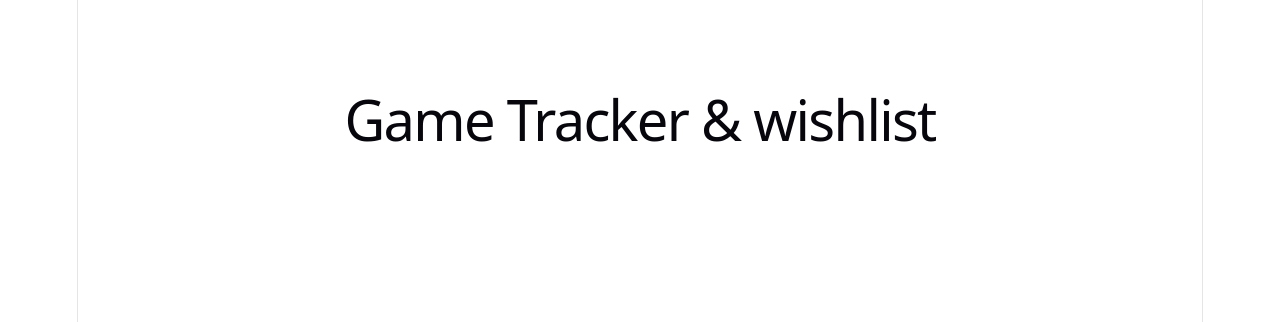
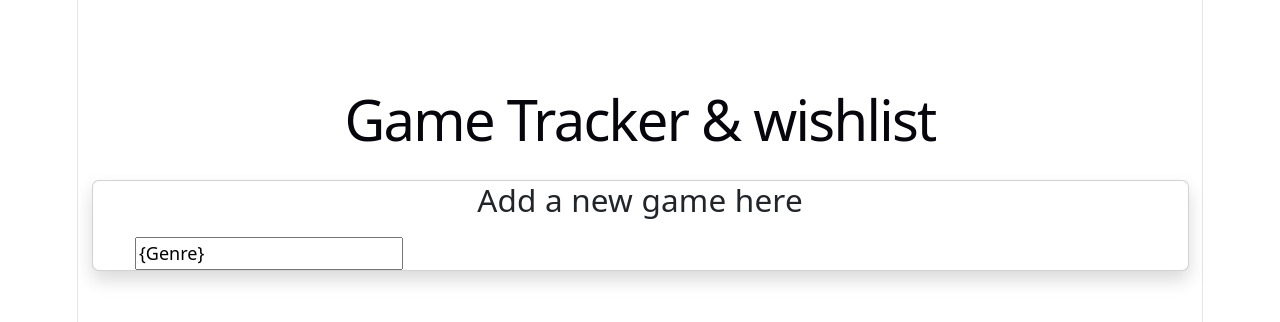
Before and after one commit to edgarh-hub/game-tracker, a React (Vite) app in the folder client/: page / in a window 1280 px wide. Shown: the top 322 px of the page. Built offline with nearby package versions, Linux system fonts and the light colour scheme; no server answers.

Commit message:
added a submit so you can add the genre but it still looks weird

```diff
--- a/client/src/App.jsx
+++ b/client/src/App.jsx
@@ -39,6 +39,22 @@ function App() {
   return (
     <div className="container py-5">
       <h1 className="mb-4 text-center">Game Tracker & wishlist</h1>
+      <div className="card shadow mb-4">
+        <h3 className="card-title mb-3">Add a new game here</h3>
+        <form onSubmit={addGame}>
+          <div className="row g-3">
+            <div className="col-md-4">
+              <input
+                type="text"
+                className="form-controll"
+                placeholder="Genre"
+                value="{Genre}"
+                onChange={(e) => setGenre(e.target.value)}
+              />
+            </div>
+          </div>
+        </form>
+      </div>
     </div>
   );
 }
```
